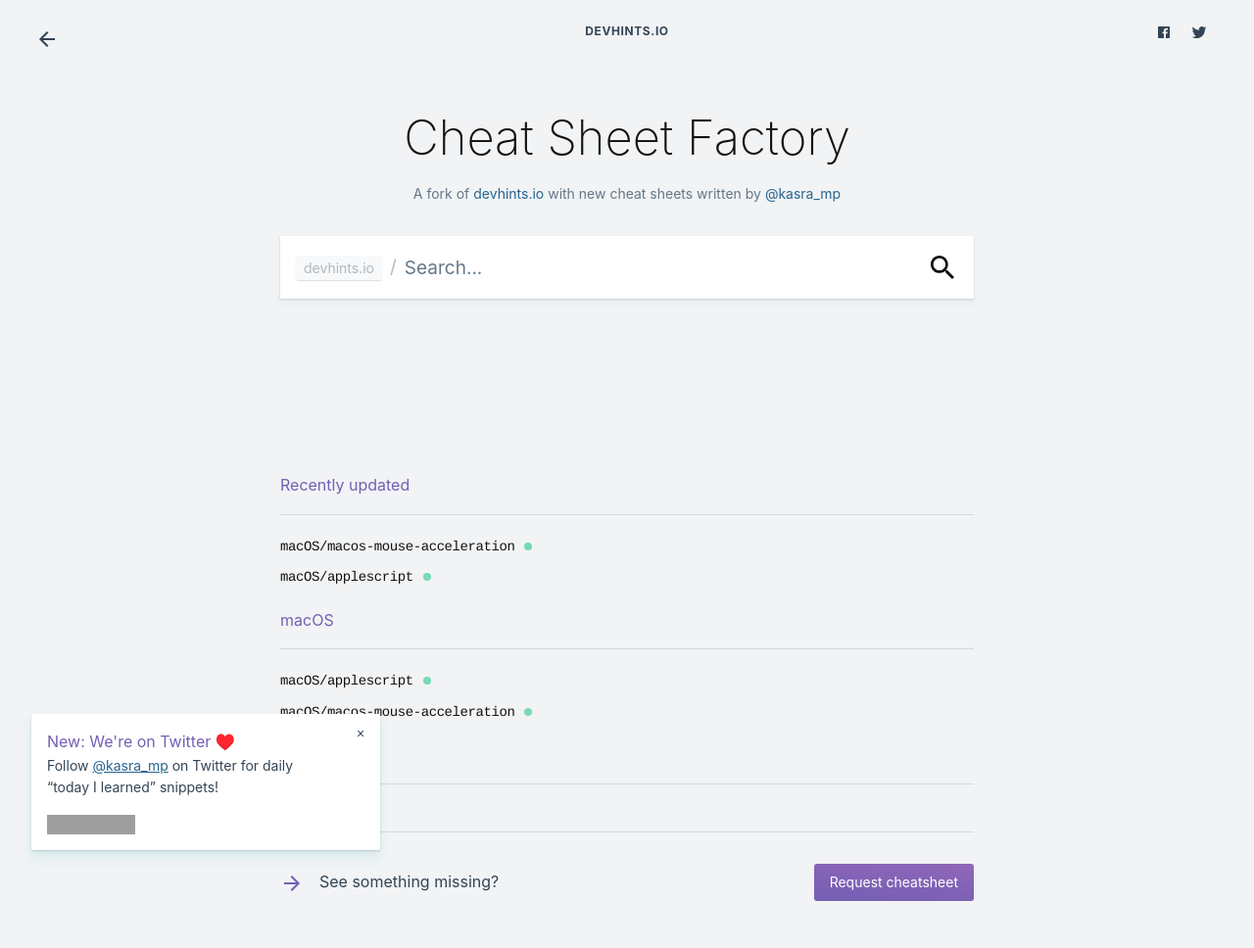
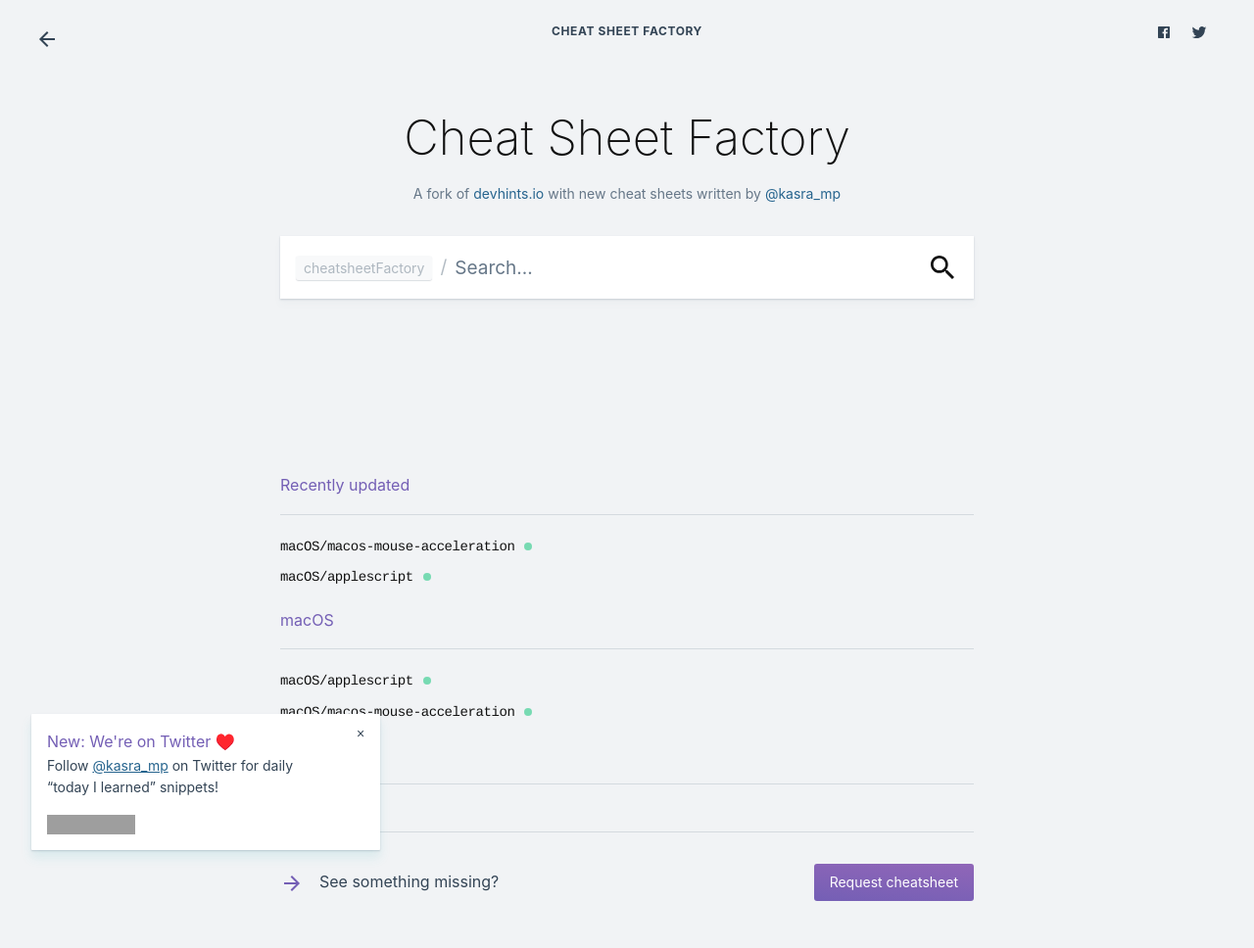
Before and after one commit to kasramp/cheat-sheet-factory, a Jekyll site: the page built from index.md, in a window 1280 px wide. Shown: the whole page at 98% size. Built offline with Jekyll 4.4.1, drawn with Linux system fonts in a browser that asks for light colours; a script that is not in the unit is left out; grey boxes are pictures that could not be loaded.

Commit message:
Change the site title

```diff
--- a/_config.yml
+++ b/_config.yml
@@ -52,10 +52,10 @@ defaults:
 
 # Site info
 
-url: https://devhints.io
-title: Devhints.io cheatsheets
+url: http://cheatsheetfactory.geekyhacker.com/
+title: Cheat Sheet Factory
 
 # GitHub metadata
 # https://help.github.com/articles/repository-metadata-on-github-pages/
 
-repository: rstacruz/cheatsheets
+repository: kasramp/cheat-sheet-factory
--- a/_data/content.yml
+++ b/_data/content.yml
@@ -4,7 +4,7 @@ home:
     A fork of <a href='https://devhints.io/'>devhints.io</a> with new cheat sheets written by <a href="http://blog.madadipouya.com">@kasra_mp</a>
 
 top_nav:
-  title: Devhints.io
+  title: Cheat Sheet Factory
   edit: Edit
   edit_on_github: Edit this page on GitHub
 
@@ -19,7 +19,7 @@ social_list:
 
 related_posts_callout:
   description: Over SIZE curated cheatsheets, by developers for developers.
-  link: Devhints home
+  link: Cheat Sheet Factory home
 
 related_posts_group:
   top: Top cheatsheets
@@ -29,7 +29,7 @@ related_posts_group:
 search_form:
   default_placeholder: Search SIZE+ cheatsheets
   home_placeholder: Search...
-  prefix: devhints.io
+  prefix: cheatsheetFactory
 
 comments_area:
   suffix: for this cheatsheet.
```
